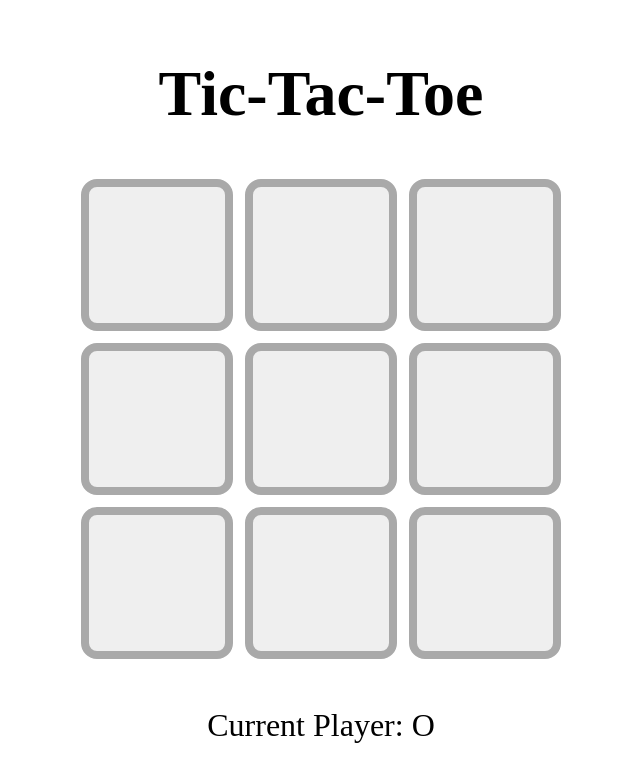
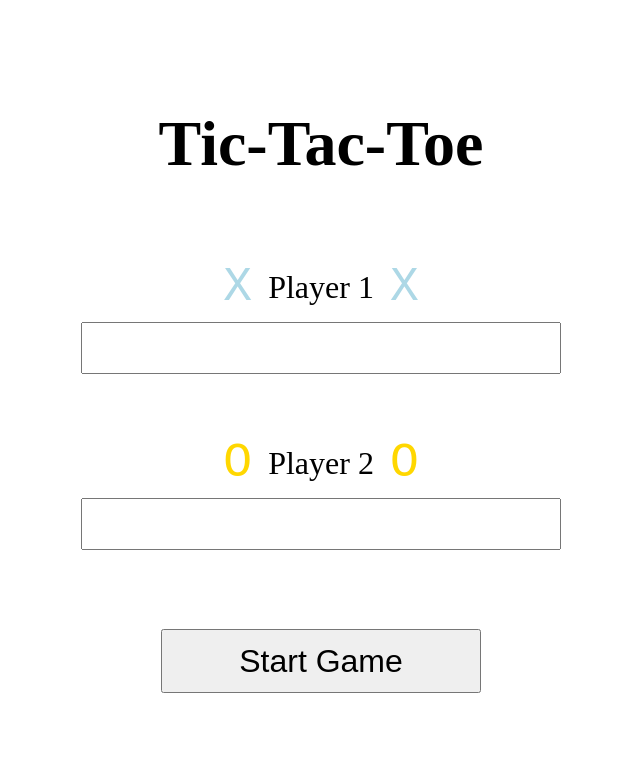
Before and after one commit to CrispDeserving/tic-tac-toe-odin, a plain HTML site: page index.html in a window 1280 px wide. Shown: the whole page, without its empty margins (319-959 px from the left). Drawn offline with Linux system fonts and the light colour scheme.

Commit message:
feat(view): Add title screen to add player names

```diff
--- a/index.html
+++ b/index.html
@@ -10,7 +10,8 @@
 </head>
 
 <body>
-	<main class="game-container">
+	<main class="container">
+		<div class="game" style="display: none;">
 			<h1 class="title">Tic-Tac-Toe</h1>
 
 			<div class="board">
@@ -30,6 +31,32 @@
 			<div class="game-info">
 				Current Player: <span class="current-move"></span>
 			</div>
+		</div>
+
+		<div class="start-wrapper">
+			<form class="start" action="/">
+				<h1 class="title">Tic-Tac-Toe</h1>
+
+				<div class="player-names">
+					<label for="player1" class="player-name">
+						<div class="input-label">
+							<span class="x-mark mark">X</span> Player 1 <span class="x-mark mark">X</span>
+						</div>
+
+						<input type="text" id="player1"></input>
+					</label>
+
+					<label for="player2" class="player-name">
+						<div class="input-label">
+							<span class="o-mark mark">O</span> Player 2 <span class="o-mark mark">O</span>
+						</div>
+						<input type="text" id="player2"></input>
+					</label>
+				</div>
+
+				<button class="start-game">Start Game</button>
+			</form>
+		</div>
 	</main>
 </body>
 
--- a/style.css
+++ b/style.css
@@ -4,7 +4,15 @@
 	box-sizing: border-box;
 }
 
-.game-container {
+.x-mark {
+	color: lightblue;
+}
+
+.o-mark {
+	color: gold;
+}
+
+.container {
 	display: grid;
 	place-content: center;
 	place-items: center;
@@ -13,11 +21,13 @@
 	min-width: 100vw;
 }
 
-.game-container .title {
+.game .title,
+.start .title
+{
 	font-size: 4rem;
 }
 
-.game-container .board {
+.game .board {
 	display: grid;
 	aspect-ratio: 1;
 	width: min(60vh, 60vw);
@@ -42,6 +52,51 @@
 	border-color: lightgray !important;
 }
 
-.game-container .game-info {
+.game .game-info {
 	font-size: 2rem;
 }
+
+.container .start {
+	display: grid;
+	place-items: center;
+	gap: 4rem;
+}
+
+.start .player-names {
+	display: grid;
+	place-items: center;
+	width: min(60vh, 60vw);
+	aspect-ratio: 3 / 2;
+	gap: 2rem;
+}
+
+.player-names .player-name {
+	display: grid;
+	place-self: center stretch;
+	gap: 1ch;
+}
+
+.player-name .input-label {
+	justify-self: center;
+	display: flex;
+	gap: 1ch;
+	align-items: center;
+	font-size: 2rem;
+}
+
+.player-name input {
+	font-size: 1.75rem;
+	padding: 0.5ch 1rem;
+}
+
+.player-name .input-label .mark {
+	font-size: 3rem;
+	font-family: monospace;
+}
+
+.start .start-game {
+	font-size: 2rem;
+	padding: 0.5ch 1rem;
+	height: 4rem;
+	aspect-ratio: 5 / 1;
+}
```
Lines whose indentation alone changed are shown as unchanged.
